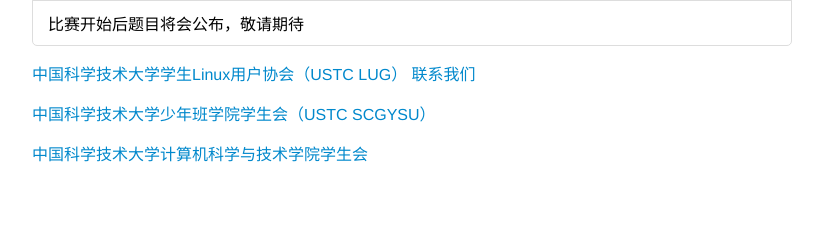
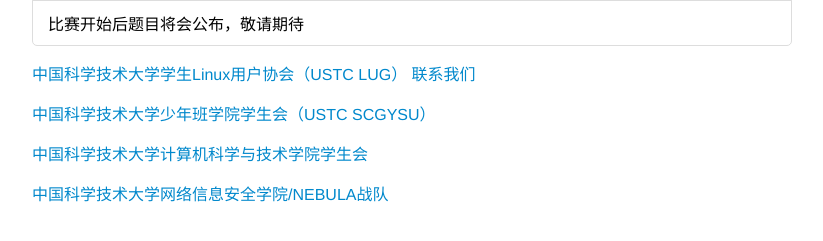
Before and after one commit to ustclug/hackergame2017, a Django app: page / in a window 1280 px wide. Shown: the part 559-800 px from the top of the page, without its empty margins (228-1051 px from the left). Run offline with Django 3.2, Linux system fonts and the light colour scheme.

Commit message:
add supporter (because of annoying request from ...)

```diff
--- a/hackergame/templates/hackergame/hub.html
+++ b/hackergame/templates/hackergame/hub.html
@@ -29,4 +29,5 @@
     <p><a href="http://lug.ustc.edu.cn/">中国科学技术大学学生Linux用户协会（USTC LUG）</a> <a href="mailto:lug@ustc.edu.cn">联系我们</a></p>
     <p><a href="http://ourscgy.ustc.edu.cn/">中国科学技术大学少年班学院学生会（USTC SCGYSU）</a></p>
     <p><a href="#">中国科学技术大学计算机科学与技术学院学生会</a></p>
+    <p><a href="#">中国科学技术大学网络信息安全学院/NEBULA战队</a></p>
 {% endblock %}
```
